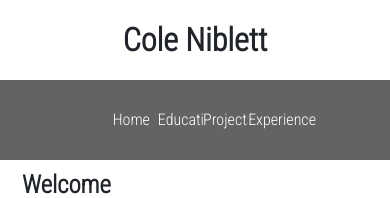
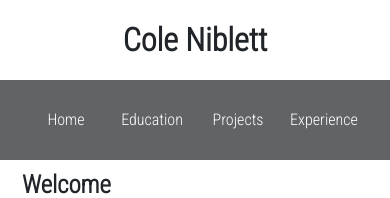
Before and after one commit to coleaniblett/old-portfolio, a React (Create React App) app: page / in a window 390 px wide. Shown: the top 198 px of the page. Built offline with nearby package versions, Linux system fonts and the light colour scheme.

Commit message:
fix mobile view

```diff
--- a/src/components/Home/Home.css
+++ b/src/components/Home/Home.css
@@ -66,7 +66,7 @@
 
 @media screen and (max-width: 414px) {
   .main-content {
-    min-height: 1250px;
+    min-height: 1470px;
   }
   .headshot {
     height: 150px;
--- a/src/components/Navbar/Navbar.css
+++ b/src/components/Navbar/Navbar.css
@@ -22,4 +22,5 @@ nav {
 a {
   background-color: #626365;
   margin: 20px;
+  min-width: 70px;
 }
```
